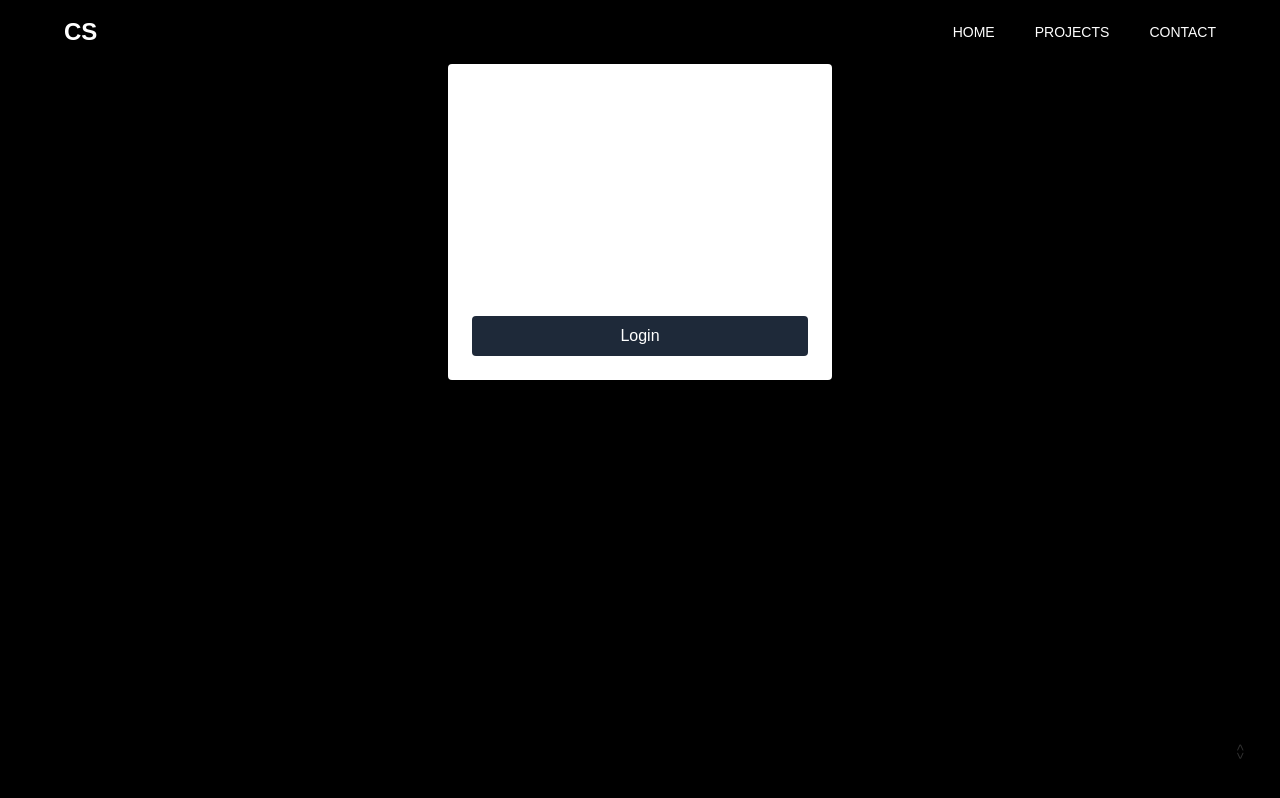
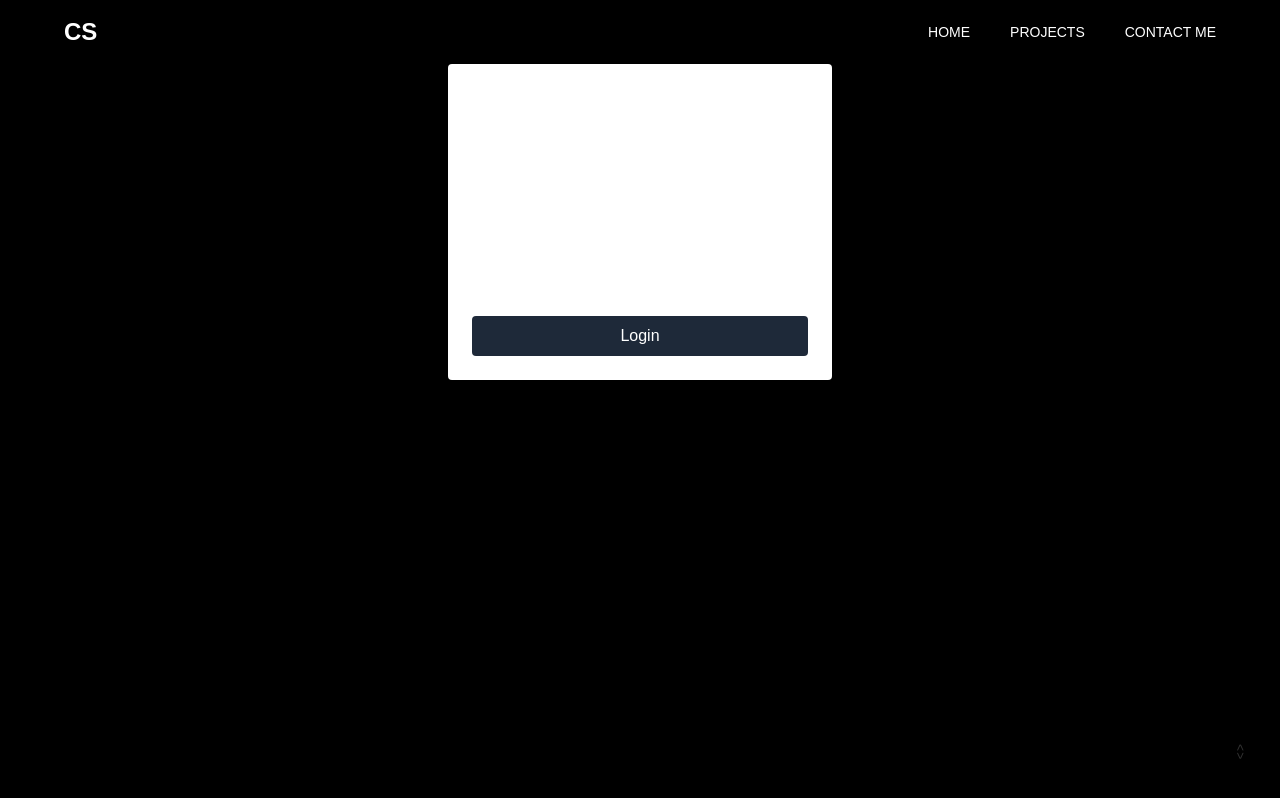
Before and after one commit to charansaics/CharanSai-Portfolio, a Next.js app: page /admin in a window 1280 px wide. Shown: the top 798 px of the page. Built offline with nearby package versions, Linux system fonts and the light colour scheme; no server answers.

Commit message:
small fix

```diff
--- a/components/Navbar.jsx
+++ b/components/Navbar.jsx
@@ -16,7 +16,7 @@ export default function Navbar() {
             <div className="hidden md:flex space-x-10 text-sm uppercase font-light">
             <Link href="/" className="hover:text-gray-400 transition">Home</Link>
             <Link href="/projects" className="hover:text-gray-400 transition">Projects</Link>
-            <Link href="/contactme" className="hover:text-gray-400 transition">Contact</Link>
+            <Link href="/contactme" className="hover:text-gray-400 transition">Contact Me</Link>
             </div>
 
             {/* Hamburger Menu - Mobile Only */}
```
